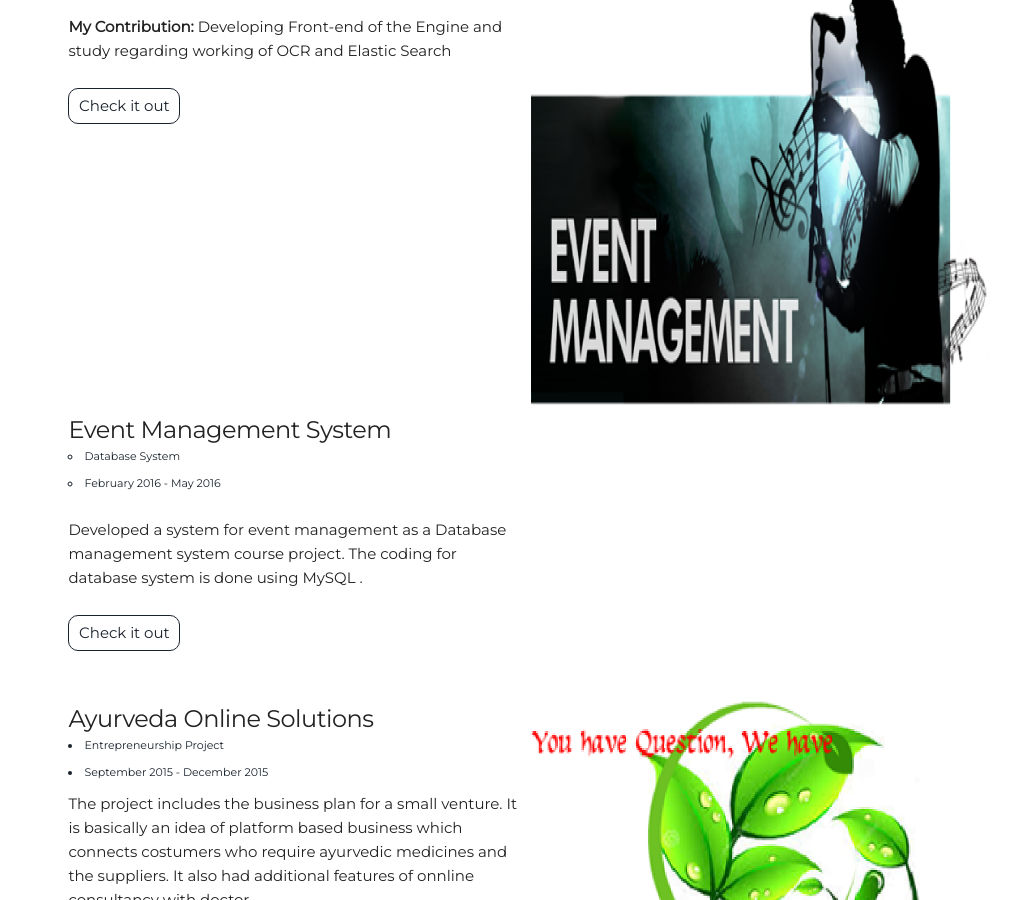
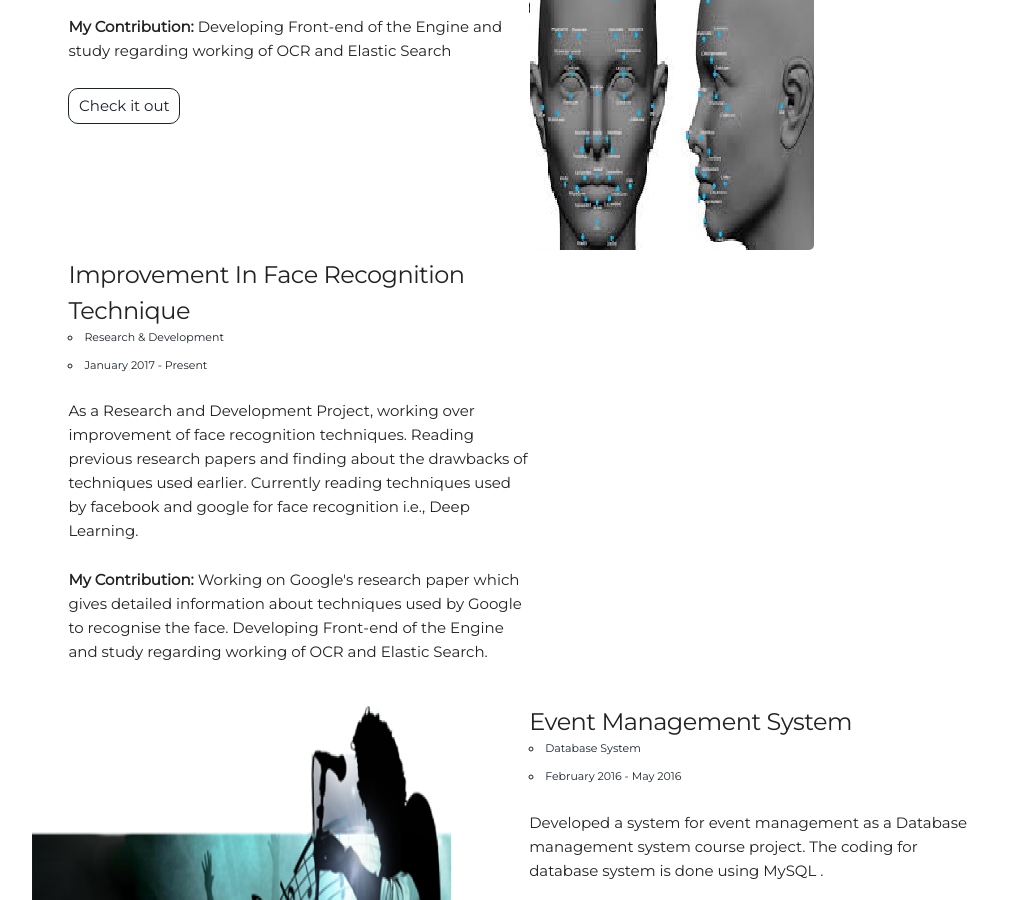
Before and after one commit to manasisingh67/manasisingh67.github.io, a Jekyll site: the page built from index.html, in a window 1280 px wide and 900 px high, scrolled down 3509 px. Shown: the whole window, without its empty margins (130-1148 px from the left). Built offline with Jekyll 4.4.1, drawn with Linux system fonts in a browser that asks for light colours.

Commit message:
Update projects.html

```diff
--- a/_includes/projects.html
+++ b/_includes/projects.html
@@ -67,6 +67,21 @@
 
                                <a class="project-link" href="https://github.com/NIIT-Software-Engineering/Jagrit-Vinit-Jeel-Mansi-Manoj/blob/master/README.md">Check it out</a>
     </div>
+  <div class="row user-projects">
+    <div class="six columns">
+      <img alt="img 4" src="{{ "/assets/img/projects/4.jpg" | prepend: site.baseurl }}" />
+    </div>
+    <div class="six columns">
+      <h5>  Improvement In Face Recognition Technique </h5>
+      <ul>
+        <li>Research & Development</li>
+        <li> January 2017 - Present</li>
+      </ul>
+    As a Research and Development Project, working over improvement of face recognition techniques. Reading previous research papers and finding about the drawbacks of techniques used earlier. Currently reading techniques used by facebook and google for face recognition i.e., Deep Learning. <br/>
+                                <p></p><strong>My Contribution: </strong> Working on Google's research paper which gives detailed information about techniques used by Google to recognise the face. Developing Front-end of the Engine  and study regarding working of OCR and Elastic Search.
+
+  </div>
+</div>
 <div class="row user-projects">
     <div class="six columns">
       <img alt="img 2" src="{{ "/assets/img/projects/2.png" | prepend: site.baseurl }}" />
```
